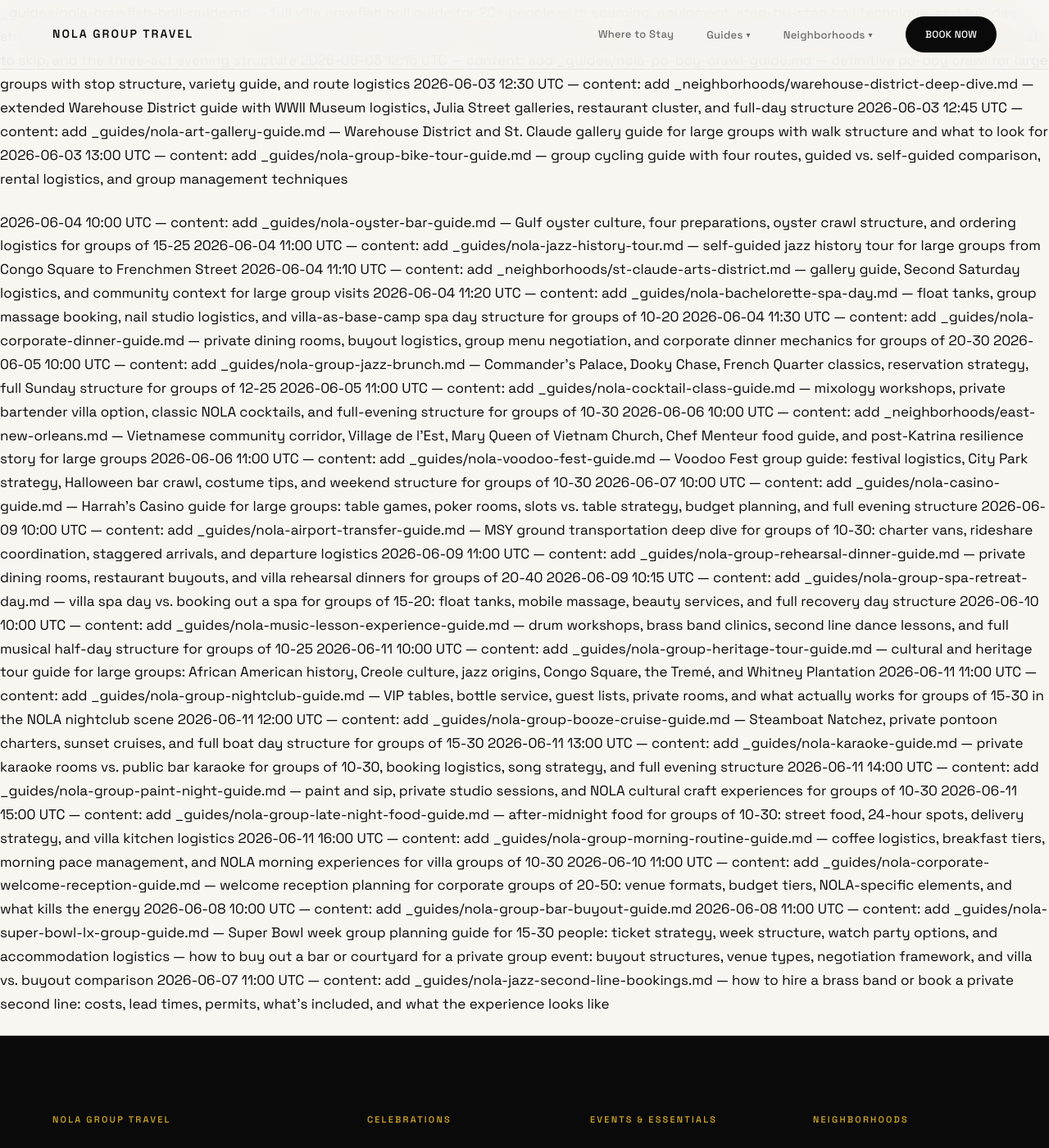
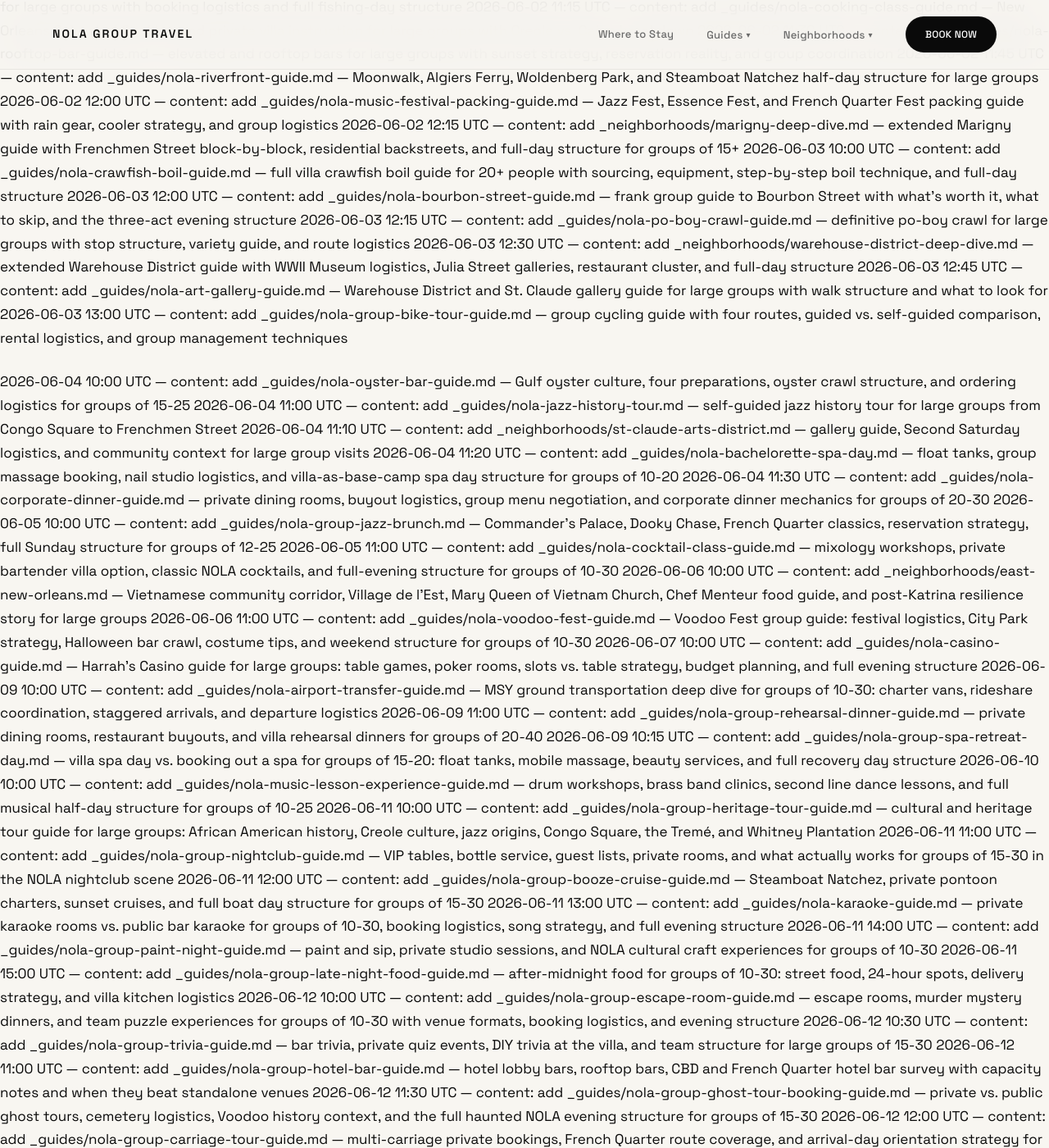
Before and after one commit to sjworth-dev/nola-group-travel, a Jekyll site: the page built from ROADMAP.md, in a window 1280 px wide and 1400 px high, scrolled down 14144 px. Shown: the whole window at 82% size. Built offline with Jekyll 4.4.1, drawn with Linux system fonts in a browser that asks for light colours; some web fonts are replaced; our own code applies the rules of GitHub Pages for plain Markdown files; part of the change alters nothing that is shown; some of the changed text lies outside the part shown.

Commit message:
seo: update ROADMAP.md — move 5 items to Done, add 5 new Up Next items, update Changelog
https://claude.ai/code/session_01QqALhRPNXFRHAxa7XzG5Qo

```diff
--- a/ROADMAP.md
+++ b/ROADMAP.md
@@ -97,16 +97,21 @@ New guides go in `_guides/<slug>.md`. New neighborhood pages go in `_neighborhoo
 
 ## Up Next
 
-- `_guides/nola-group-escape-room-guide.md` — Escape rooms, murder mystery dinners, and team puzzle experiences for groups of 10-30 in New Orleans: which venues accommodate large groups, booking logistics, and how to build an evening around it
-- `_guides/nola-group-trivia-guide.md` — Bar trivia nights, private trivia events, and competitive quiz experiences for large groups in New Orleans: best venues, team structure for 15-30 people, and how to host your own
-- `_guides/nola-group-hotel-bar-guide.md` — Hotel lobby bars, rooftop bars at hotels, and when a hotel bar beats a standalone venue for groups of 15-30: CBD and French Quarter hotel bar survey with capacity notes
-- `_guides/nola-group-ghost-tour-booking-guide.md` — Private ghost tour bookings vs. joining a public tour for groups of 15-30: operators, what's actually interesting vs. theatrical, and how to combine with the cemetery and cocktail history experience
-- `_guides/nola-group-carriage-tour-guide.md` — Horse-drawn carriage tours in the French Quarter for large groups: private carriage bookings, what routes cover, and how to use a carriage tour as an arrival-day orientation activity
+- `_guides/nola-group-warehouse-district-dining-guide.md` — Restaurant row on Julia and Fulton Streets, private dining rooms, pre-event dinners near the Convention Center and Smoothie King Arena, and group logistics for the Warehouse District food scene
+- `_guides/nola-group-sports-bar-guide.md` — Best sports bars for large groups in New Orleans: private rooms, big screen reservations, Saints vs. visiting team dynamics, and how to watch multiple games simultaneously for groups of 15-30
+- `_guides/nola-group-drag-show-guide.md` — Drag shows and queer performance venues for large groups in New Orleans: booking private tables, what to expect, tipping culture, and how to build an evening around the performance
+- `_guides/nola-group-comedy-show-guide.md` — Stand-up comedy, improv, and live comedy experiences for large groups in New Orleans: venues, private event options, and how comedy fits into a multi-night trip structure
+- `_guides/nola-group-float-tank-wellness-guide.md` — Float tanks, cryotherapy, and recovery wellness experiences for groups coming off a hard night in New Orleans: booking logistics, the day-two recovery structure, and how to sequence wellness into a party trip
 
 ---
 
 ## Done
 
+- 2026-06-12 — `_guides/nola-group-escape-room-guide.md`
+- 2026-06-12 — `_guides/nola-group-trivia-guide.md`
+- 2026-06-12 — `_guides/nola-group-hotel-bar-guide.md`
+- 2026-06-12 — `_guides/nola-group-ghost-tour-booking-guide.md`
+- 2026-06-12 — `_guides/nola-group-carriage-tour-guide.md`
 - 2026-06-11 — `_guides/nola-group-morning-routine-guide.md`
 - 2026-06-11 — `_guides/nola-group-late-night-food-guide.md`
 - 2026-06-11 — `_guides/nola-group-paint-night-guide.md`
@@ -415,6 +420,11 @@ New guides go in `_guides/<slug>.md`. New neighborhood pages go in `_neighborhoo
 2026-06-11 13:00 UTC — content: add _guides/nola-karaoke-guide.md — private karaoke rooms vs. public bar karaoke for groups of 10-30, booking logistics, song strategy, and full evening structure
 2026-06-11 14:00 UTC — content: add _guides/nola-group-paint-night-guide.md — paint and sip, private studio sessions, and NOLA cultural craft experiences for groups of 10-30
 2026-06-11 15:00 UTC — content: add _guides/nola-group-late-night-food-guide.md — after-midnight food for groups of 10-30: street food, 24-hour spots, delivery strategy, and villa kitchen logistics
+2026-06-12 10:00 UTC — content: add _guides/nola-group-escape-room-guide.md — escape rooms, murder mystery dinners, and team puzzle experiences for groups of 10-30 with venue formats, booking logistics, and evening structure
+2026-06-12 10:30 UTC — content: add _guides/nola-group-trivia-guide.md — bar trivia, private quiz events, DIY trivia at the villa, and team structure for large groups of 15-30
+2026-06-12 11:00 UTC — content: add _guides/nola-group-hotel-bar-guide.md — hotel lobby bars, rooftop bars, CBD and French Quarter hotel bar survey with capacity notes and when they beat standalone venues
+2026-06-12 11:30 UTC — content: add _guides/nola-group-ghost-tour-booking-guide.md — private vs. public ghost tours, cemetery logistics, Voodoo history context, and the full haunted NOLA evening structure for groups of 15-30
+2026-06-12 12:00 UTC — content: add _guides/nola-group-carriage-tour-guide.md — multi-carriage private bookings, French Quarter route coverage, and arrival-day orientation strategy for groups of 15-30
 2026-06-11 16:00 UTC — content: add _guides/nola-group-morning-routine-guide.md — coffee logistics, breakfast tiers, morning pace management, and NOLA morning experiences for villa groups of 10-30
 2026-06-10 11:00 UTC — content: add _guides/nola-corporate-welcome-reception-guide.md — welcome reception planning for corporate groups of 20-50: venue formats, budget tiers, NOLA-specific elements, and what kills the energy
 2026-06-08 10:00 UTC — content: add _guides/nola-group-bar-buyout-guide.md
```
